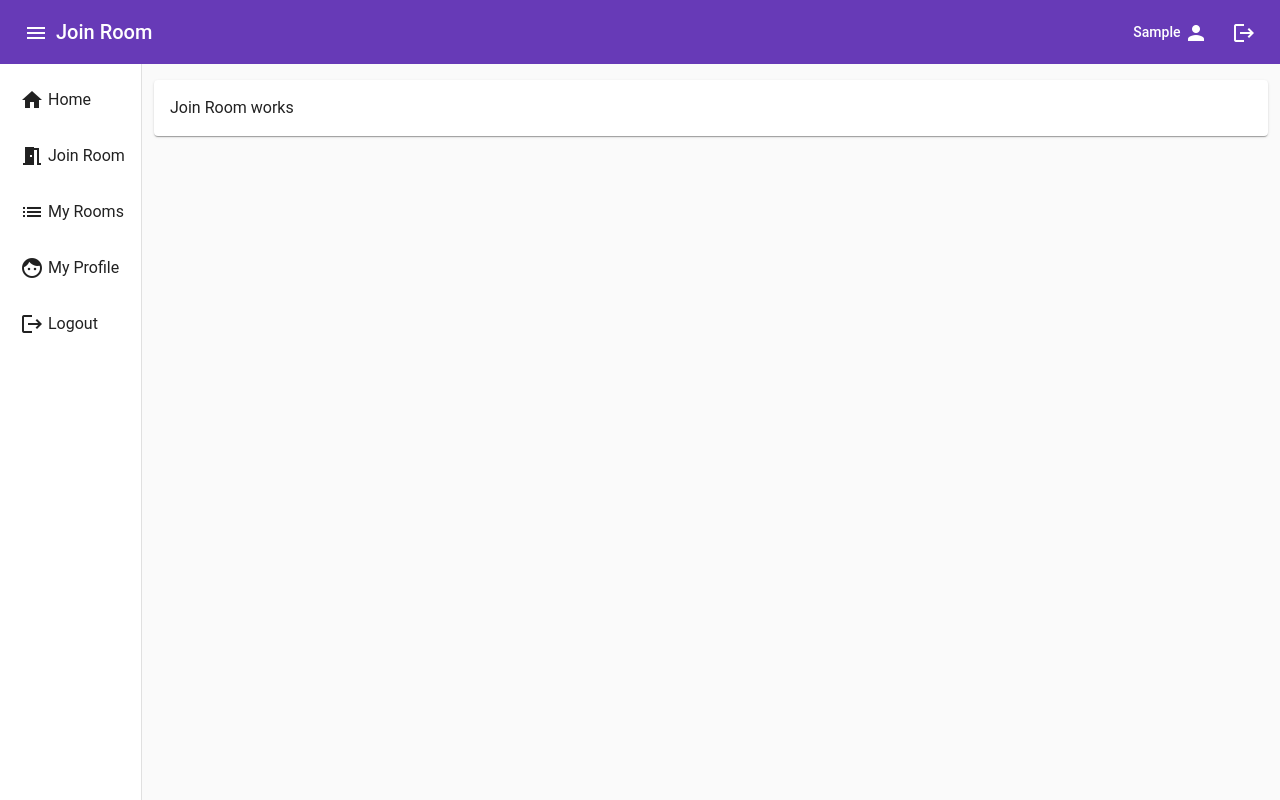
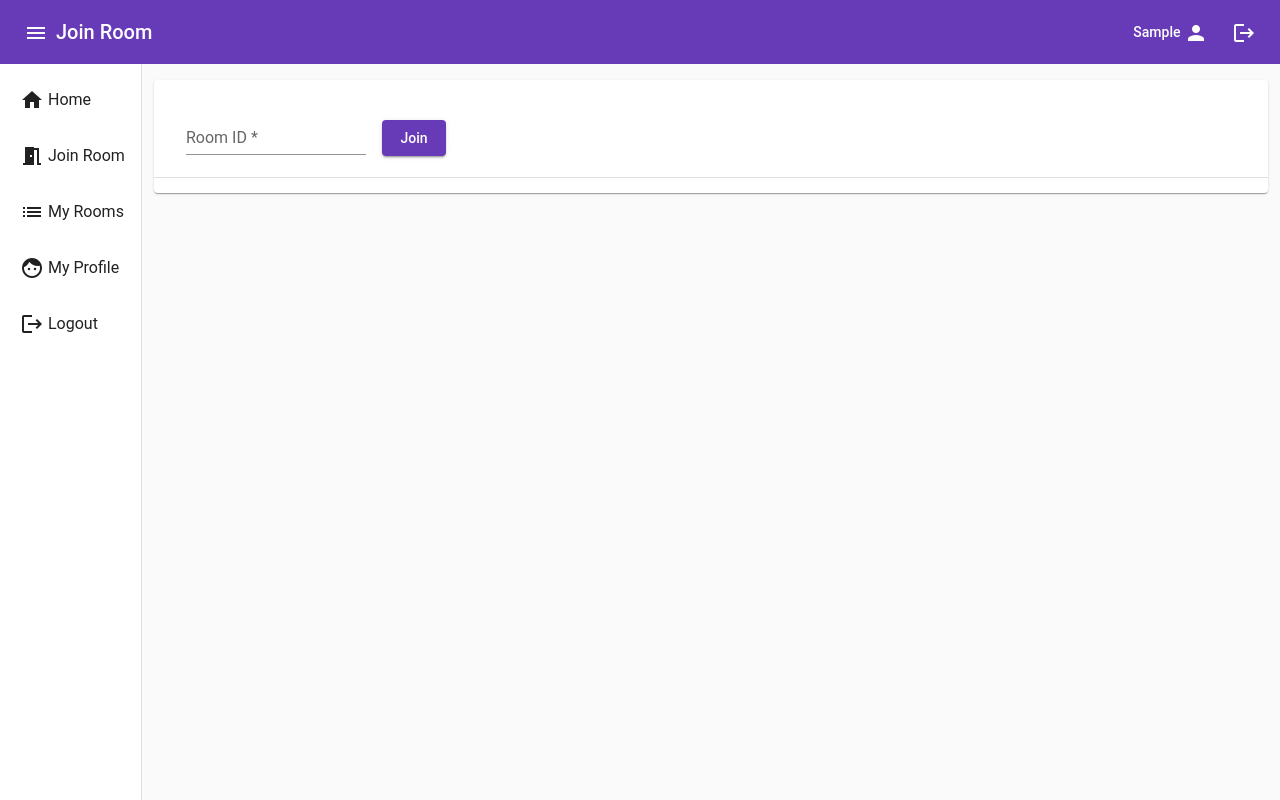
Before and after one commit to KraskoBE/VideoP2P, an Angular app in the folder web-ui/: page /room in a window 1280 px wide. Built offline with nearby package versions, Linux system fonts and the light colour scheme; sample sign-in values are in the browser's storage.

Commit message:
implement basic room join/leave

```diff
--- a/web-ui/src/app/components/camera-view/camera-view.component.html
+++ b/web-ui/src/app/components/camera-view/camera-view.component.html
@@ -1,6 +1,8 @@
 <video #video [autoplay]="true" [muted]="true" [srcObject]="localStream" width="960" height="540"></video>
 
-<button mat-raised-button color="primary" (click)="joinVideo()">JOIN</button>
+{{ roomId }}
+
+<button mat-raised-button color="primary" (click)="joinVideo()">JOIN VIDEO</button>
 
 <div *ngFor="let video of videos" [id]="video.id" class="container">
     <video [autoplay]="true" [muted]="true" [srcObject]="video.stream" width="960" height="540"></video>
--- a/web-ui/src/app/components/camera-view/camera-view.component.ts
+++ b/web-ui/src/app/components/camera-view/camera-view.component.ts
@@ -1,4 +1,4 @@
-import { AfterViewInit, Component, OnDestroy } from "@angular/core";
+import { AfterViewInit, Component, OnDestroy, Input } from "@angular/core";
 import { from, Observable, Subject, takeUntil } from "rxjs";
 import { webSocket, WebSocketSubject } from "rxjs/webSocket";
 import * as SimplePeer from "simple-peer";
@@ -11,10 +11,12 @@ import { AuthenticationService } from "../../services/authentication.service";
     styleUrls: [ "./camera-view.component.scss" ]
 } )
 export class CameraViewComponent implements AfterViewInit, OnDestroy {
+
+    @Input() roomId: string;
+
     public localStream: MediaStream;
     public videos: { id: string, stream: MediaStream }[] = [];
     private ngUnsubscribe: Subject<void> = new Subject<void>();
-    // private socketConnection: WebSocketSubject<any> = webSocket( "ws://localhost:8080/socket" );
     private socketConnection: WebSocketSubject<any> = webSocket( {
         url: "ws://localhost:8080/socket",
         openObserver: {
@@ -64,7 +66,7 @@ export class CameraViewComponent implements AfterViewInit, OnDestroy {
 
     public joinVideo(): void {
         document.cookie = `authToken=${ this.authenticationService.currentUser?.token }`;
-        document.cookie = "roomId=ca157488-85b7-4d90-b8ff-055d15759338";
+        document.cookie = `roomId=${ this.roomId }`;
 
         this.socketConnection.subscribe( {
             next: msg => this.handleIncomingMessage( msg ),
@@ -77,6 +79,8 @@ export class CameraViewComponent implements AfterViewInit, OnDestroy {
         this.ngUnsubscribe.complete();
         this.localStream.getVideoTracks().forEach( track => track.stop() );
         this.socketConnection.complete();
+        document.cookie = "authToken=";
+        document.cookie = "roomId=";
     }
 
     private handleIncomingMessage( msg: any ): void {
--- a/web-ui/src/app/components/home/home.component.html
+++ b/web-ui/src/app/components/home/home.component.html
@@ -56,5 +56,3 @@
         </div>
     </div>
 </div>
-
-<camera-view></camera-view>
--- a/web-ui/src/app/components/join-room/join-room.component.html
+++ b/web-ui/src/app/components/join-room/join-room.component.html
@@ -1,5 +1,22 @@
 <div class="row m-0 pt-3">
-    <div class="col">
-        <mat-card class="mb-2">Join Room works</mat-card>
+
+    <div class="col-12">
+        <mat-card class="mb-2">
+            <form *ngIf=roomJoinForm [formGroup]="roomJoinForm" (ngSubmit)="joinRoom()">
+                <mat-form-field class="mx-3" appearance="standard">
+                    <mat-label>Room ID</mat-label>
+                    <input matInput type="text" formControlName="roomId" />
+                    <mat-error *ngIf="roomJoinForm.get('roomId')?.invalid">Invalid Room ID</mat-error>
+                </mat-form-field>
+
+                <button mat-raised-button color="primary" type="submit">Join</button>
+            </form>
+
+            <mat-divider class="mb-5"></mat-divider>
+
+            <button *ngIf="roomId" mat-raised-button color="primary" (click)="leaveRoom()">Leave</button>
+
+            <camera-view *ngIf="roomId" [roomId]="roomId"></camera-view>
+        </mat-card>
     </div>
 </div>
--- a/web-ui/src/app/components/join-room/join-room.component.ts
+++ b/web-ui/src/app/components/join-room/join-room.component.ts
@@ -1,16 +1,29 @@
-import { Component, OnInit } from "@angular/core";
+import { Component } from "@angular/core";
+import { FormGroup, FormBuilder, Validators } from "@angular/forms";
+import { NotificationService } from "src/app/services/notification.service";
 
 @Component( {
     selector: "join-room",
     templateUrl: "./join-room.component.html",
     styleUrls: [ "./join-room.component.scss" ]
 } )
-export class JoinRoomComponent implements OnInit {
+export class JoinRoomComponent {
 
-    constructor() {
+    roomJoinForm: FormGroup;
+    roomId: string;
+
+    constructor( private formBuilder: FormBuilder, private notificationService: NotificationService ) {
+        this.roomJoinForm = this.formBuilder.group( { roomId: [ "", [ Validators.required, Validators.minLength( 36 ) ] ] } );
     }
 
-    ngOnInit(): void {
+    public joinRoom(): void {
+        if( this.roomJoinForm.invalid ) {
+            return;
+        }
+        this.roomId = this.roomJoinForm.get( "roomId" )?.value;
     }
 
+    public leaveRoom(): void {
+        this.roomId = "";
+    }
 }
```
